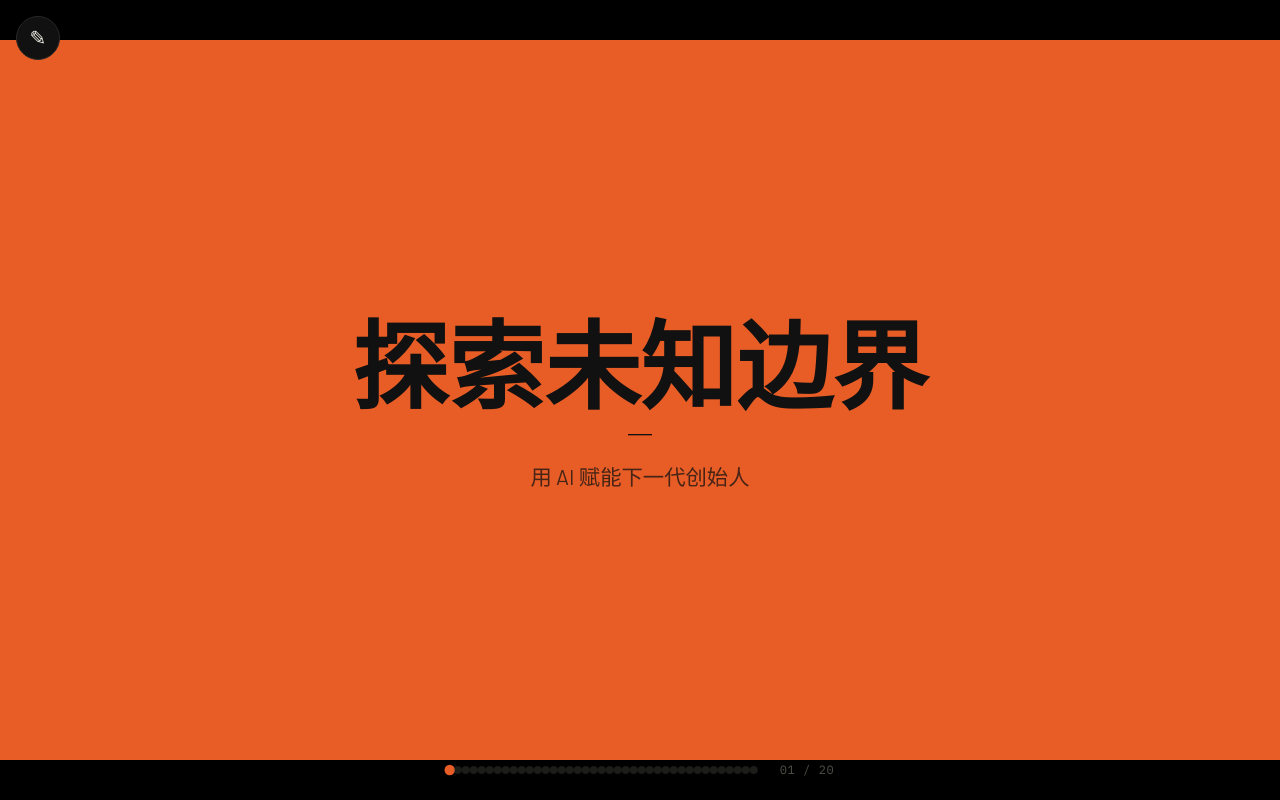
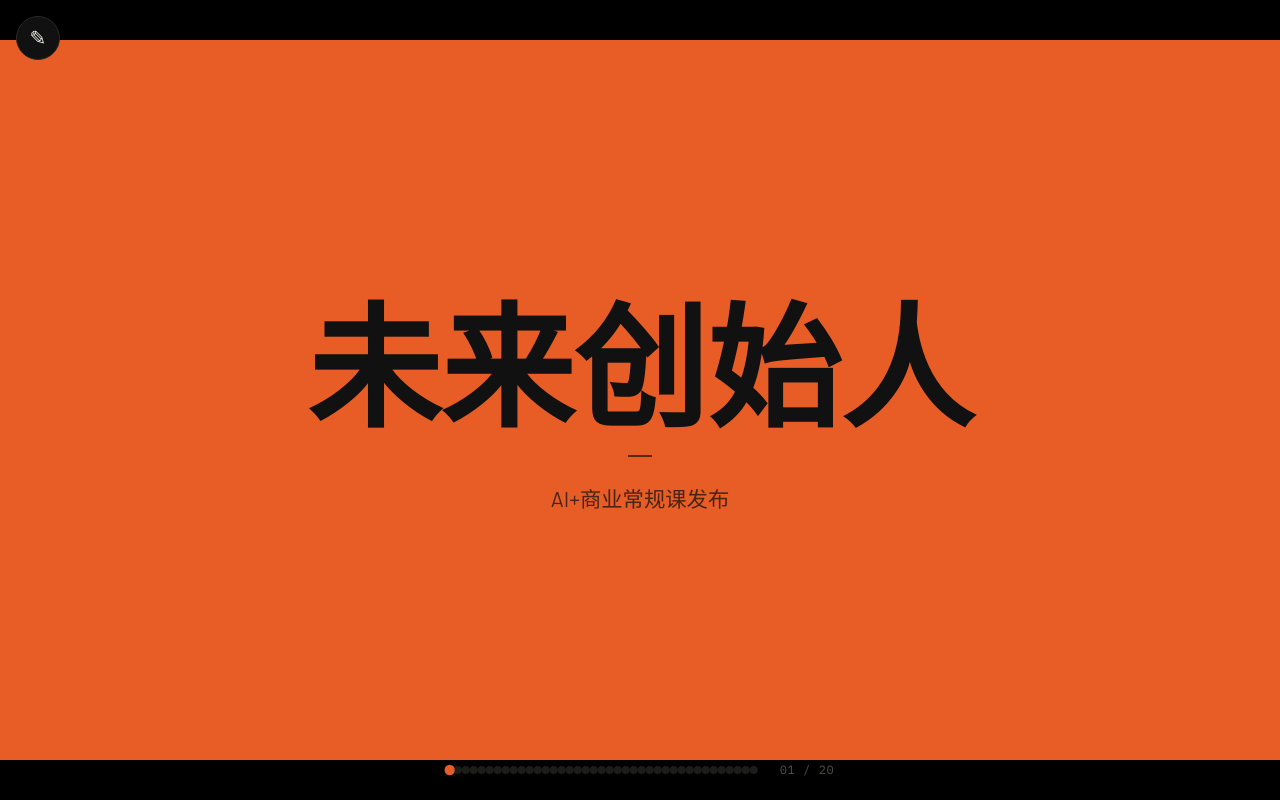
Before and after one commit to jguo108/course-launch-slides, a plain HTML site: page index.html in a window 1280 px wide. Drawn offline with Linux system fonts and the light colour scheme; a web font is replaced by a local one.

Commit message:
Update cover slide title and subtitle for clarity and relevance

```diff
--- a/index.html
+++ b/index.html
@@ -934,12 +934,12 @@
                  =========================================== -->
             <section class="slide slide-cover slide-orange active" data-slide="1">
                 <div class="slide-content" style="align-items:center;text-align:center;">
-                    <h1 class="cover-title reveal" style="max-width:100%;">
-                        探索未知边界
+                    <h1 class="cover-title reveal" style="max-width:100%;font-size:200px;">
+                        未来创始人
                     </h1>
                     <span class="rule-accent reveal" style="margin-top:var(--gap-md)"></span>
                     <p class="cover-subtitle reveal" style="max-width:100%;">
-                        用 AI 赋能下一代创始人
+                        AI+商业常规课发布
                     </p>
                 </div>
             </section>
```
